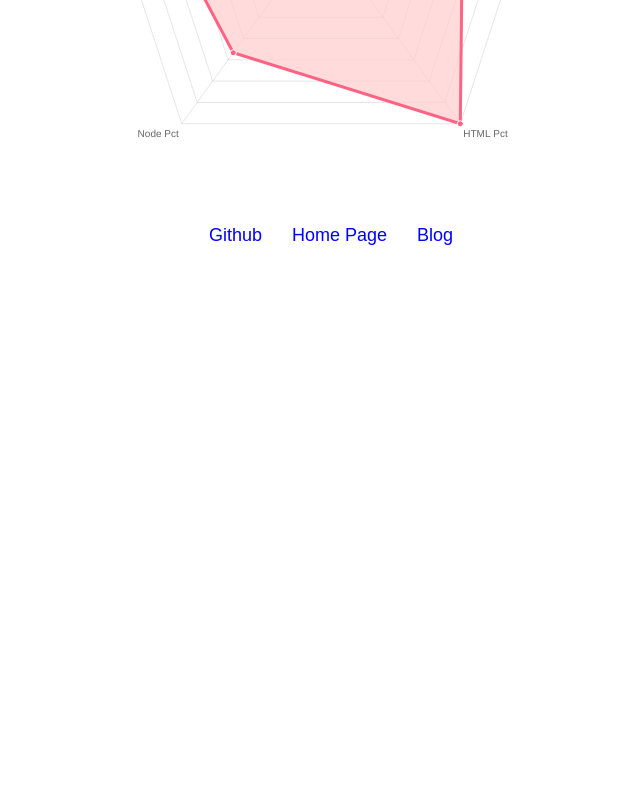
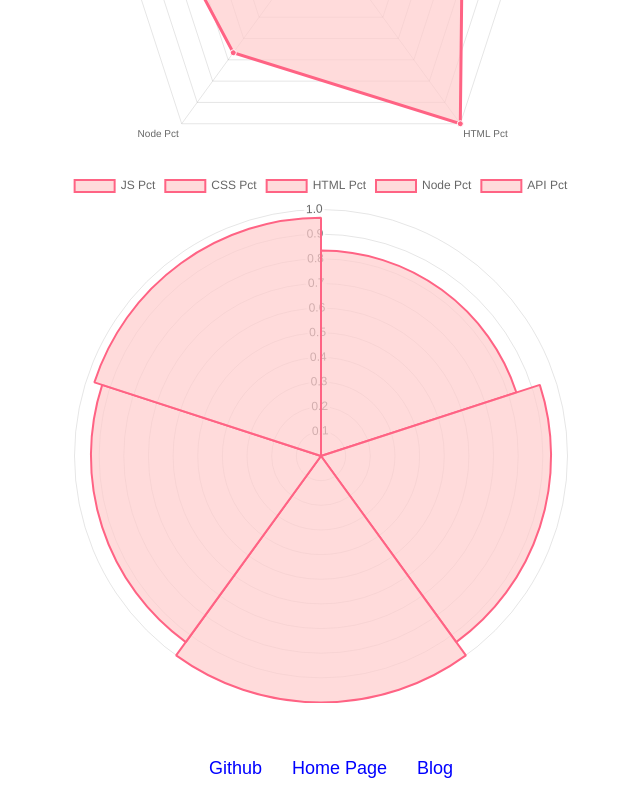
Before and after one commit to deepbsd/codeDrills-client, a React (Create React App) app: page /profile in a window 1280 px wide. Shown: the part 2550-3350 px from the top of the page, without its empty margins (319-959 px from the left). Before the commit the page ends 2817 px from the top, so only its background shows below. Built offline with nearby package versions, Linux system fonts and the light colour scheme.

Commit message:
added polar chart--need to add colors here

```diff
--- a/src/components/profile/index.js
+++ b/src/components/profile/index.js
@@ -28,6 +28,7 @@ export class Profile extends React.Component {
                 <BarChart barChartData={currentUser.chartData} />
                 <PieChart pieChartData={currentUser.chartData} />
                 <RadarChart radarChartData={currentUser.radarData} />
+                <PolarChart polarChartData={currentUser.radarData} />
             </div>
         );
     }
```
